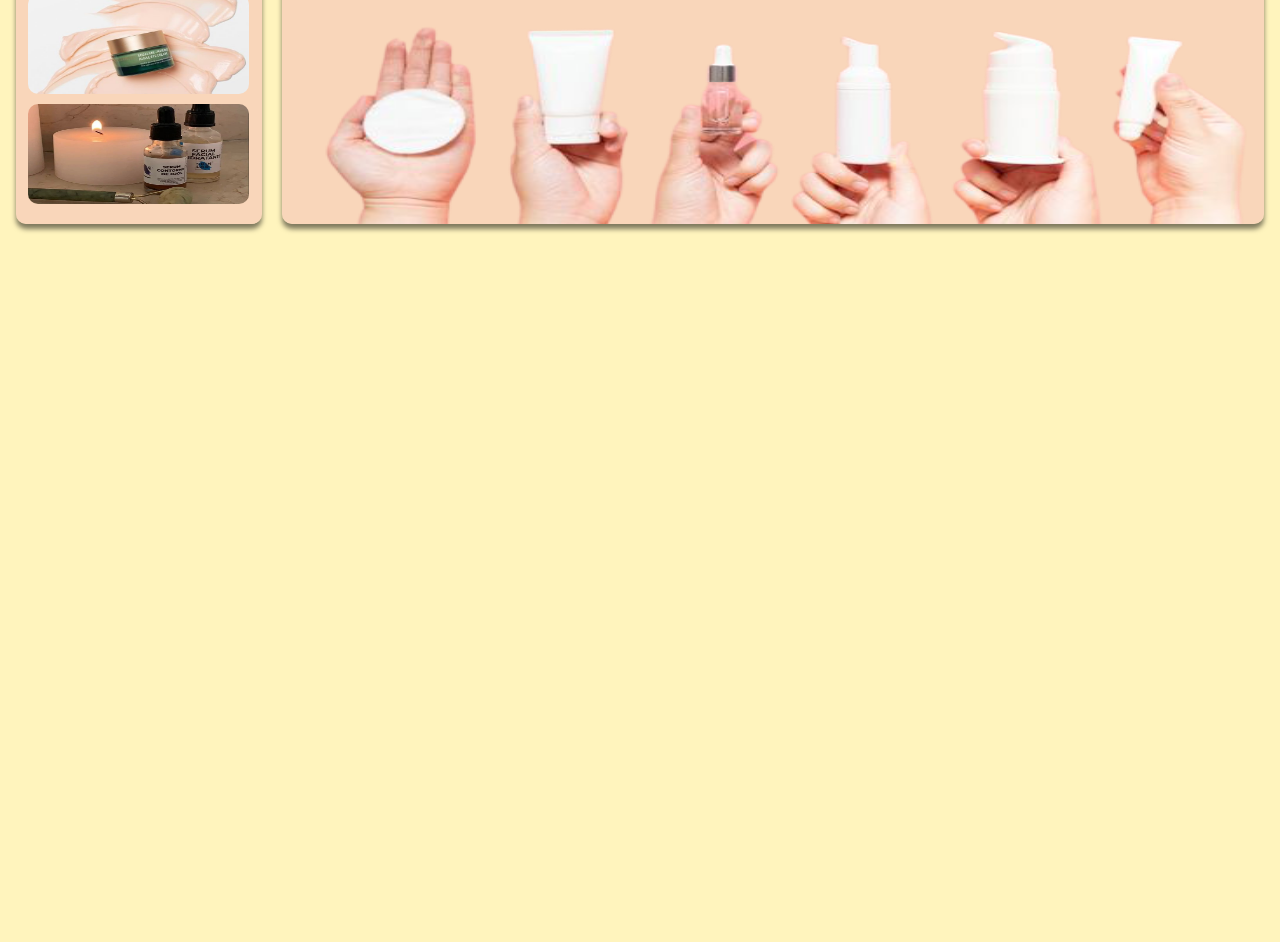
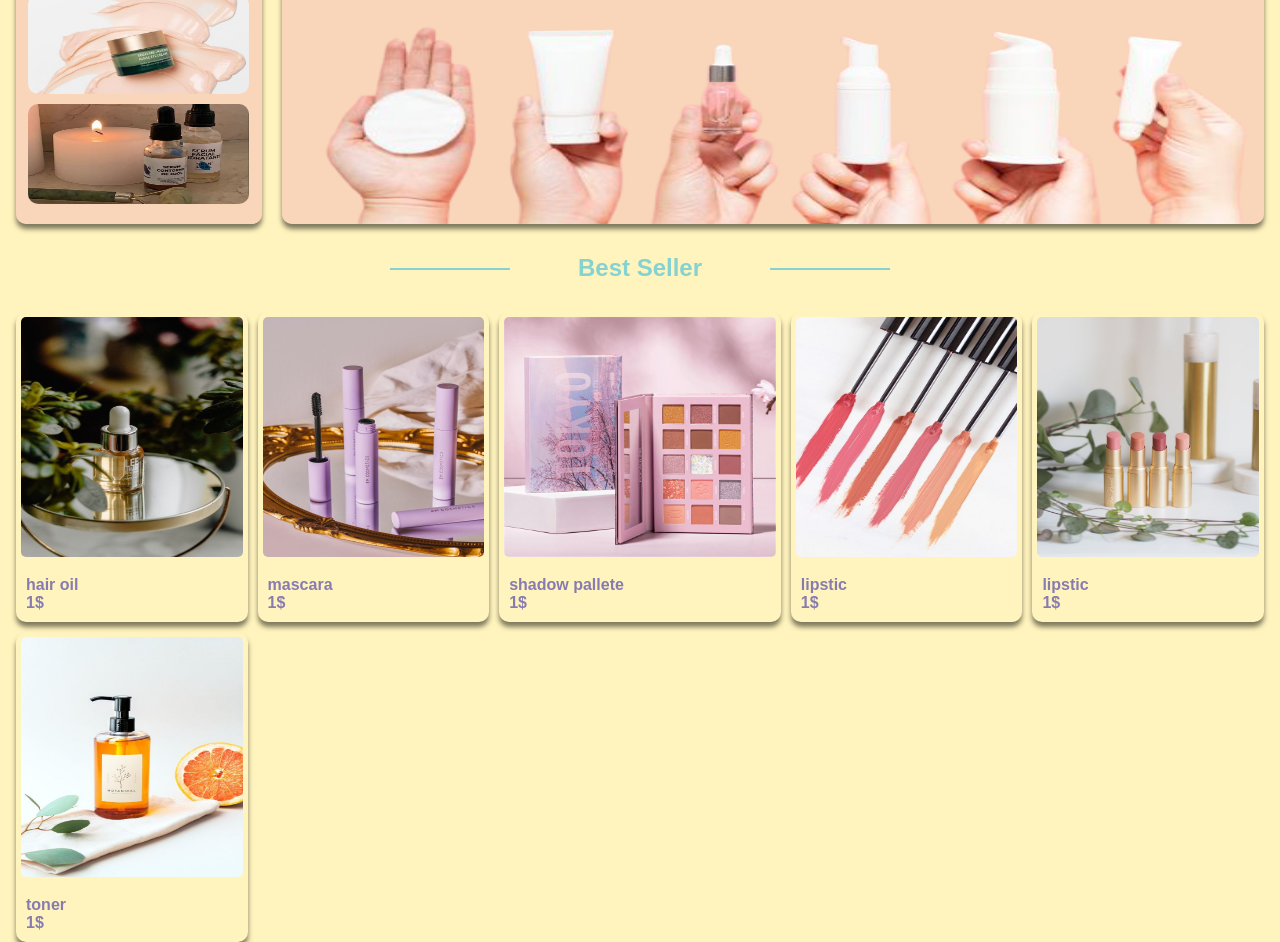
Before and after one commit to hedieh-heydari/CosmeticWebsite, a plain HTML site: page index.html in a window 1280 px wide. Shown: the part 212-1154 px from the top of the page. Before the commit the page ends 800 px from the top, so only its background shows below. Drawn offline with Linux system fonts and the light colour scheme.

Commit message:
some cards added

```diff
--- a/index.html
+++ b/index.html
@@ -71,7 +71,39 @@
             </div>
         </div>
 
+
+        <h2 class="title">Best Seller</h2>
+
+        <div class="cards">
+
+            <div class="card">
+                <img class="card-image" src="./images/bs1.jpg" alt="hair oil">
+                <p class="card-content">hair oil <br> 1$</p>
+            </div>
+            <div class="card">
+                <img class="card-image" src="./images/bs2.jpg" alt="mascara">
+                <p class="card-content">mascara <br> 1$</p>
+            </div>
+            <div class="card">
+                <img class="card-image" src="./images/bs3.jpg" alt="shadow pallete">
+                <p class="card-content">shadow pallete <br> 1$</p>
+            </div>
+            <div class="card">
+                <img class="card-image" src="./images/bs4.jpg" alt="lipstic">
+                <p class="card-content">lipstic <br> 1$</p>
+            </div>
+            <div class="card">
+                <img class="card-image" src="./images/bs5.jpg" alt="lipstic">
+                <p class="card-content">lipstic <br> 1$</p>
+            </div>
+            <div class="card">
+                <img class="card-image" src="./images/bs6.jpg" alt="toner">
+                <p class="card-content">toner <br> 1$</p>
+            </div>
+
+        </div>
     </main>
+
 
 
 </body>
--- a/style.css
+++ b/style.css
@@ -1,6 +1,7 @@
 * {
     box-sizing: border-box;
     margin: 0;
+    padding: 0;
 }
 body {
     font-size: 16px;
@@ -74,6 +75,7 @@ nav a {
       flex-direction: row-reverse;
       margin: 1rem ;
       height: 360px;
+      margin:1rem
   }
   .banner {
       width: 80%;
@@ -107,12 +109,68 @@ nav a {
       margin: 5px;
       border-radius: 10px;
   }
-  .brushes {
-      background: url(./images/brushes.jpg);
-      height: 100px;
-      width: 90%;
-      background-position: center;
+
+
+
+  .title {
+      color: #85D2D0;
+    margin: 30px auto;
+    justify-content: center;
+    text-align: center;
+    max-width: 500px;
+    position: relative;
   }
+
+  .title:before {
+    content: "";
+    display: block;
+    width: 120px;
+    height: 2px;
+    background: #85D2D0;
+    left: 0;
+    top: 50%;
+    position: absolute;
+  }
+
+  .title:after {
+    content: "";
+    display: block;
+    width: 120px;
+    height: 2px;
+    background: #85D2D0;
+    right: 0;
+    top: 50%;
+    position: absolute;
+  }
+
+
+  .cards {
+
+      display: grid;
+      grid-template-columns: repeat(auto-fit , minmax(200px , auto));
+      grid-gap: 10px;
+      width: calc(100% - 2rem);
+      margin:  0 auto;
+      padding: 30px auto;
+  }
+
+  .card {
+    box-shadow: 0 5px 5px rgba(0, 0, 0 , 0.5);
+    border-radius: 10px;
+  }
+
+  .card-image {
+      width: 100%;
+      height: 250px;
+      padding: 5px;
+      border-radius: 10px;
+  }
+
+  .card-content {
+      padding: 10px;
+      font-weight: 600;
+  }
+
 
 
 
@@ -126,6 +184,7 @@ nav a {
 
       .mainContent {
           flex-direction: column;
+          margin-bottom: 150px;
 
       }
       .banner{
@@ -134,13 +193,11 @@ nav a {
       .sidebar {
           flex-direction: row;
           width: 100%;
-          margin-top: 5px;
+          margin-top: 5px 0 200px 0;
       }
-
-      /* .sidebar img {
-          width: 100px;
-
-      } */
+      .cards {
+        grid-template-columns: 1fr;
+    }
 
   }
 
@@ -155,6 +212,8 @@ nav a {
 
     .mainContent {
         flex-direction: column;
+        margin-bottom: 10px;
+
 
     }
     .banner{
@@ -163,7 +222,7 @@ nav a {
     .sidebar {
         flex-direction: row;
         width: 100%;
-        margin-top: 5px;
+        margin: 5px 0;
     }
     .sidebar img {
         width: 75px;
@@ -174,4 +233,6 @@ nav a {
     }
 
 
+
+
   }
```
Also changed, not shown: images/bs1.jpg (added), images/bs2.jpg (added), images/bs3.jpg (added), images/bs4.jpg (added), images/bs5.jpg (added), images/bs6.jpg (added).
